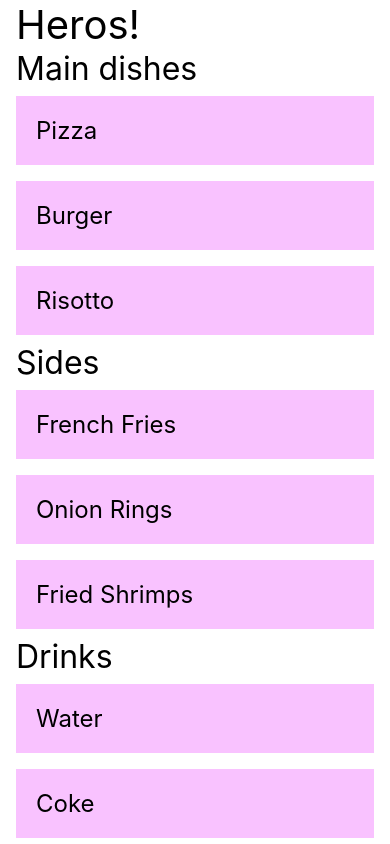
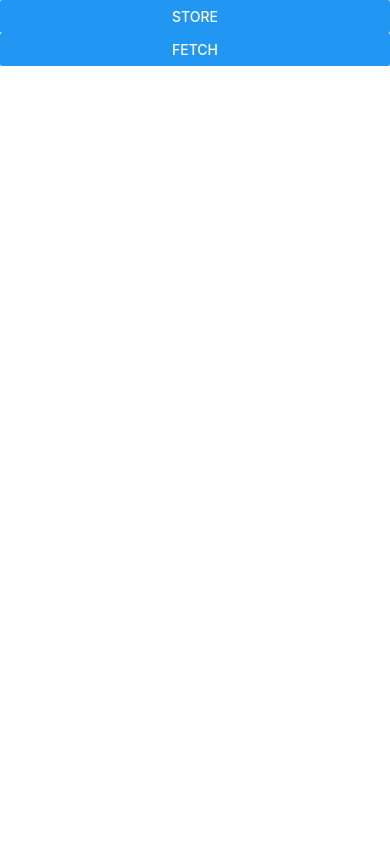
Before and after one commit to xshen053/ReactNativeLearning, a React Native app in the folder style_demo/: screen / in a window 390 px wide. Built offline with nearby package versions, Linux system fonts and the light colour scheme.

Commit message:
installed AsyncStorage

```diff
--- a/style_demo/App.js
+++ b/style_demo/App.js
@@ -11,7 +11,8 @@ import {StatusBar, Text, View} from 'react-native';
 // import Index from './src_07_Image';
 // import Index from './src_08_TextInput';
 // import Index from './src_10_ScrollView';
-import Index from './src_11_SectionList';
+// import Index from './src_11_SectionList';
+import Index from './src_17_AsyncStorage';
 
 export default class App extends Component {
   render() {
--- a/style_demo/package.json
+++ b/style_demo/package.json
@@ -10,6 +10,7 @@
     "test": "jest"
   },
   "dependencies": {
+    "@react-native-async-storage/async-storage": "^1.18.1",
     "react": "18.2.0",
     "react-native": "0.71.6"
   },
--- a/style_demo/src_11_SectionList/index.js
+++ b/style_demo/src_11_SectionList/index.js
@@ -10,19 +10,19 @@ import {
 
 const DATA = [
   {
-    title: 'Main dishes',
-    data: ['Pizza', 'Burger', 'Risotto'],
+    title: 'Prescription1',
+    data: ['drug1', 'drug2', 'drug3'],
   },
   {
-    title: 'Sides',
-    data: ['French Fries', 'Onion Rings', 'Fried Shrimps'],
+    title: 'Prescription2',
+    data: ['drug1', 'drug2', 'drug3'],
   },
   {
-    title: 'Drinks',
+    title: 'Prescription3',
     data: ['Water', 'Coke', 'Beer'],
   },
   {
-    title: 'Desserts',
+    title: 'Prescription4',
     data: ['Cheese Cake', 'Ice Cream'],
   },
 ];
@@ -71,7 +71,10 @@ class App extends Component {
           //   alert('bottom');
           // }}
           ListHeaderComponent={() => {
-            return <Text style={{fontSize: 40}}>Heros!</Text>;
+            return <Text style={{fontSize: 45}}>Prescriptions</Text>;
+          }}
+          ListEmptyComponent={() => {
+            return <Text style={{fontSize: 30}}> Empty </Text>;
           }}
         />
       </SafeAreaView>
@@ -91,7 +94,7 @@ const styles = StyleSheet.create({
     marginVertical: 8,
   },
   header: {
-    fontSize: 32,
+    fontSize: 25,
     backgroundColor: '#fff',
   },
   title: {
--- /dev/null
+++ b/style_demo/src_17_AsyncStorage/index.js
@@ -0,0 +1,39 @@
+import React, {Component} from 'react';
+import {Text, StyleSheet, View, Button} from 'react-native';
+import AsyncStorage from '@react-native-async-storage/async-storage';
+
+export default class index extends Component {
+  storeData = async value => {
+    try {
+      await AsyncStorage.setItem('mytestt', value);
+      alert('store succressfully');
+    } catch (e) {
+      // saving error
+      alert('error');
+    }
+  };
+
+  getData = async () => {
+    try {
+      const value = await AsyncStorage.getItem('mytestt');
+      if (value !== null) {
+        alert(value);
+      }
+    } catch (e) {
+      // error reading value
+    }
+  };
+
+  render() {
+    return (
+      <View style={[styles]}>
+        <Button title="store" onPress={() => this.storeData("hey what's up")} />
+        <Button title="fetch" onPress={this.getData} />
+      </View>
+    );
+  }
+}
+
+const styles = StyleSheet.create({
+  container: {},
+});
```
Also changed, not shown: 3 other files (tests, documents, lock files or other folders).
